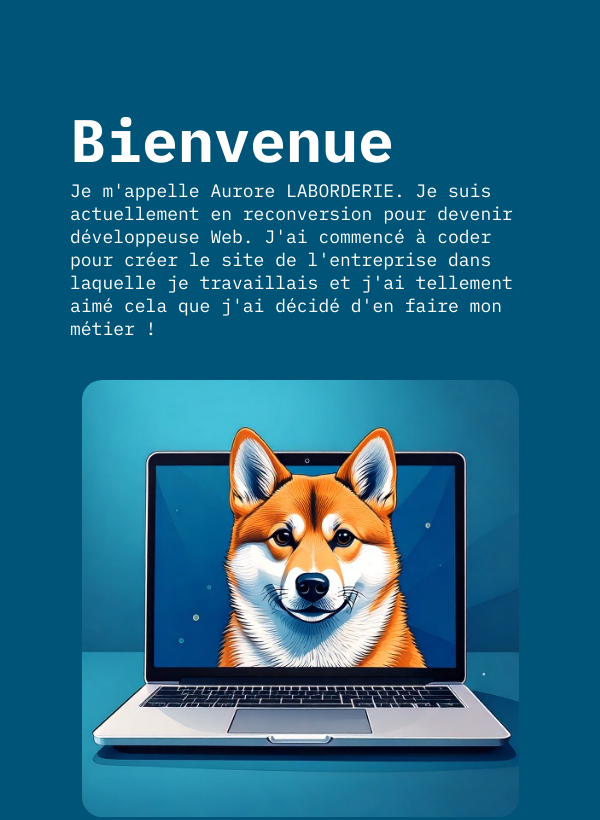
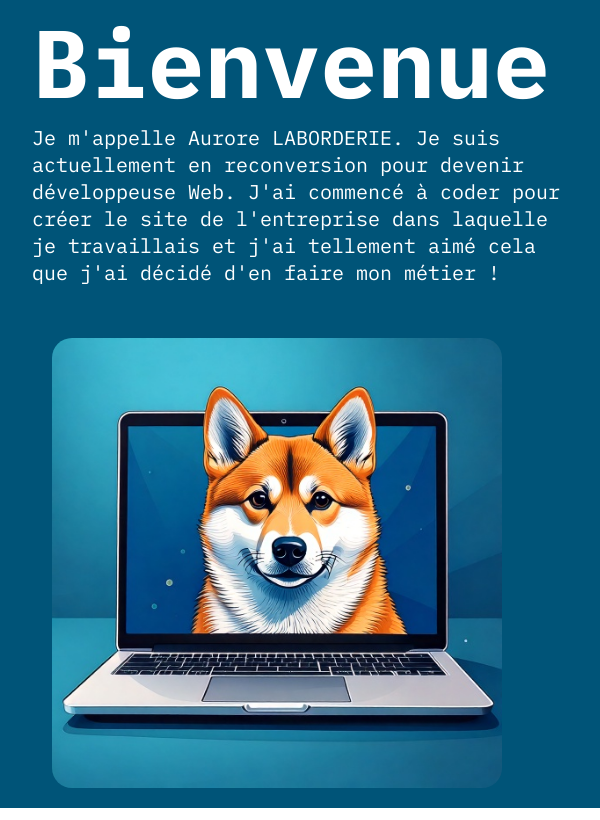
Before and after one commit to satsuki71/Portfolio, a plain HTML site: page index.html in a window 600 px wide. Shown: the top 820 px of the page. Drawn offline with Linux system fonts and the light colour scheme.

Commit message:
Add files via upload

```diff
--- a/index.html
+++ b/index.html
@@ -4,6 +4,7 @@
     <meta charset="UTF-8">
     <meta name="viewport" content="width=device-width, initial-scale=1.0">
     <title>Portfolio</title>
+    <link rel="icon" href="images/logo.jpg" type="image/icon type">
     <link rel="stylesheet" href="reset.css">
     <link rel="stylesheet" href="style.css">
     <link rel="preconnect" href="https://fonts.googleapis.com"><!--J'importe ma police-->
@@ -13,8 +14,8 @@
 
 <body>
     <header>
-        <div class="acceuil"><!--Je créé le haut de ma page-->
-            <div class="acceuil-text">
+        <div class="accueil"><!--Je créé le haut de ma page-->
+            <div class="accueil-text">
                 <h1>Bienvenue</h1>
                 <p>
                     Je m'appelle Aurore LABORDERIE. Je suis actuellement en reconversion pour devenir développeuse Web.
--- a/style.css
+++ b/style.css
@@ -3,34 +3,35 @@
 2/ Mise en forme de l'acceuil
 3/ Mise en forme de mes projets
 4/ Mise en forme du bouton vers mon CV
-5/ Mise en forme pied de page
-6/ Media queries pour adapter aux téléphones
-7/ Media queries pour adapter aux tablettes
-*/
+5/ Mise en forme pied de page*/
 
 /* //PARAMETRES BODY// */
-body {
-    width: 100%;
-    height: 100%;
+header {
+    min-height: 100vh;
+    background-color: rgb(0, 84, 120);
+    display: flex;
+    justify-content: center;
+    align-items: center;
 }
 
 /* //MISE EN FORME ACCEUIL// */
-.acceuil {
+.accueil {
     display: flex;
-    flex-direction: row;
-    justify-content: space-between;
     align-items: center;
-    background-color: rgb(0, 84, 120) ;
-    padding: 100px;
-    padding-left: 250px;
-    padding-right: 250px;/*J'aère un maximum*/
-    width: auto; /*En auto pour un site plus responsive*/
+    margin: 0 auto;
+    flex-wrap: wrap;/*Permet que les éléments passent à la ligne si taille d'écran insuffisante*/
+    gap: 2rem;
+    padding-inline: 2rem;
+    max-width: 1000px;
 }
 
-.acceuil-text { /*Mise en forme du texte*/
-    display: flex;
-    flex-direction: column;
-    width: auto;
+.accueil > * { /*Sélectionne tous les éléments dans la class accueil*/
+    flex: 1 1 250px;/*Fonctionne avec flex wrap*/
+}
+
+.accueil > img { /*Séléctionne l'image d'accueil*/
+    max-width: 450px;
+    object-fit: cover;
 }
 
 h1 {
@@ -40,7 +41,7 @@ h1 {
     font-family: "IBM Plex Mono", monospace;
 }
 
-.acceuil-text p {
+.accueil-text p {
     font-size: 20px;
     font-weight: normal;
     color: white;
@@ -62,6 +63,7 @@ main {
     flex-direction: column;
     align-items: center;
     margin-top: 50px;
+
 }
 
 main h2 {
@@ -77,6 +79,7 @@ main h2 {
     justify-content: center;
     margin: 40px;
     gap: 40px;
+    flex-wrap: wrap;
 }
 
 .site-japon,
@@ -89,6 +92,7 @@ main h2 {
     background-color: rgb(0, 84, 120);
     padding: 40px;
     border-radius: 20px;
+    flex: 1 1 250px;
 }
 
 .site-japon img {
@@ -181,97 +185,4 @@ footer p {
     font-weight: bold;
 }
 
-
-
-/* //MEDIA QUERIES POUR TELEPHONES// */
-/*Je change la disposition des éléments, la taille des polices et quelques marges pour
-que cela s'adapte mieux aux petits écrans.*/
-@media screen and (max-width: 600px) {
-    .acceuil {
-        flex-direction: column;
-        align-items: left;
-        gap: 15px;
-        padding-left: 50px;
-        padding-right: 50px;
-    }
-
-    .acceuil img {
-        width: 95%;/*Afin que les images raptissisent ou grandissent selon la taille de l'écran*/
-    }
-    .projets {
-        flex-direction: column;
-        width: 95%;
-        height: 100%;
-    }
-
-    .projets img {
-        width: 95%;
-    }
-
-    h1 {
-        font-size: 40px;
-    }
-
-    .acceuil p {
-        font-size: 14px;
-    }
-
-    h2 {
-        font-size: 20px;
-    }
-
-    h3 {
-        font-size: 18px;
-    }
-
-    .projets p {
-        font-size: 12px;
-    }
-}
-
-/* //MEDIA QUERIES POUR TABLETTES// */
-/*Je change la disposition des éléments, la taille des polices et quelques marges pour
-que cela s'adapte mieux aux écrans de taille moyenne.*/
-@media screen and (min-width: 600px) and (max-width: 1024px) {
-    .acceuil {
-        flex-direction: column;
-        align-items: left;
-        gap: 20px;
-        padding-left: 70px;
-        padding-right: 70px;
-    }
-
-    .acceuil img {
-        width: 95%;/*Afin que les images raptissisent ou grandissent selon la taille de l'écran*/
-    }
-    .projets {
-        flex-direction: column;
-        align-items: center;
-        width: 95%;
-        height: 100%;
-    }
-
-    .projets img {
-        width: 95%;
-    }
-
-    h1 {
-        font-size: 60px;
-    }
-
-    .acceuil p {
-        font-size: 18px;
-    }
-
-    h2 {
-        font-size: 24px;
-    }
-
-    h3 {
-        font-size: 22px;
-    }
-
-    .projets p {
-        font-size: 16px;
-    }
-}
+/*Je n'utilise pas de media queries car le site est responsive avec flexbox*/
```
